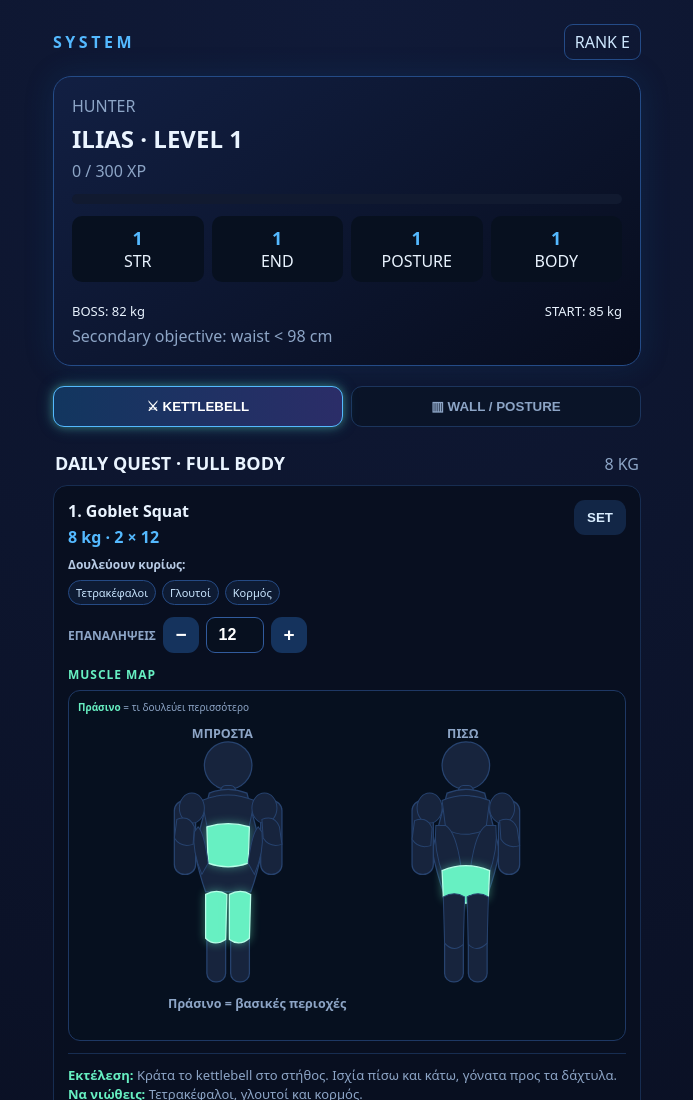
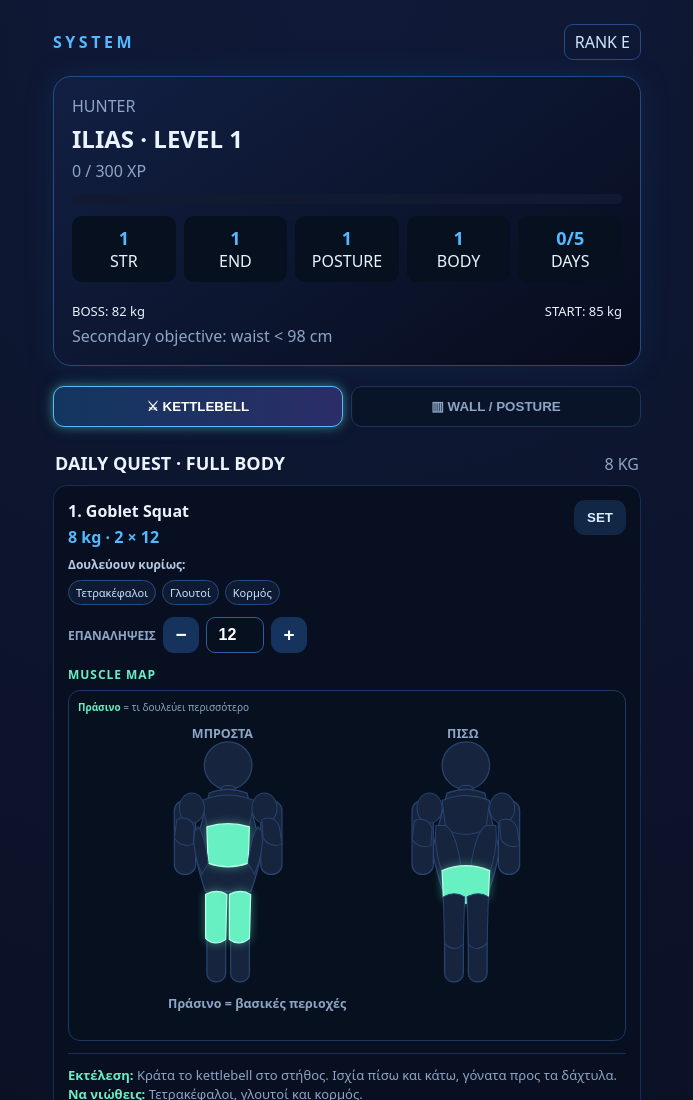
Before and after one commit to ilias29/solo-leveling-fitness, a website: page www/index.html in a window 1280 px wide. Shown: the top 1100 px of the page, without its empty margins (293-986 px from the left). Drawn offline with Linux system fonts and the light colour scheme.

Commit message:
Improve wall quest and track completed quest days

```diff
--- a/www/index.html
+++ b/www/index.html
@@ -9,7 +9,7 @@
 .app{max-width:620px;margin:auto;padding:24px 16px 80px}.top{display:flex;justify-content:space-between;align-items:center}.sys{letter-spacing:.22em;color:var(--glow);font-weight:900}.rank{border:1px solid var(--line);padding:6px 10px;border-radius:9px;color:#cfe8ff}
 .card{margin-top:16px;padding:18px;border:1px solid var(--line);border-radius:18px;background:linear-gradient(145deg,rgba(18,32,68,.92),rgba(7,12,28,.95));box-shadow:0 0 30px #1262a52b}
 h1{font-size:24px;margin:5px 0}.muted{color:var(--muted)}.xpbar{height:10px;background:#111a30;border-radius:10px;overflow:hidden;margin:12px 0}.xp{height:100%;width:0;background:linear-gradient(90deg,var(--glow),var(--violet));transition:.3s}
-.stats{display:grid;grid-template-columns:repeat(4,1fr);gap:8px;margin-top:12px}.stat{text-align:center;background:#07101f;padding:10px 4px;border-radius:10px}.stat b{display:block;color:var(--glow);font-size:18px}
+.stats{display:grid;grid-template-columns:repeat(5,1fr);gap:8px;margin-top:12px}.stat{text-align:center;background:#07101f;padding:10px 4px;border-radius:10px}.stat b{display:block;color:var(--glow);font-size:18px}
 .quest-title{display:flex;justify-content:space-between;align-items:end;margin:24px 2px 10px}.quest-title h2{margin:0;font-size:18px}
 .exercise{padding:14px;margin:10px 0;border:1px solid #172d51;border-radius:14px;background:#080f20}.exercise.done{border-color:var(--good);opacity:.85}
 .ex-head{display:grid;grid-template-columns:1fr auto;gap:10px;align-items:start}.exercise h3{margin:0 0 4px;font-size:16px}.dose{color:var(--glow);font-weight:800}
@@ -31,7 +31,7 @@ button{border:0;border-radius:11px;padding:10px 13px;font-weight:800}.check{back
 <body><main class="app">
 <div class="top"><div class="sys">SYSTEM</div><div class="rank">RANK E</div></div>
 <section class="card"><div class="muted">HUNTER</div><h1>ILIAS · LEVEL <span id="level">1</span></h1><div class="muted"><span id="xpText">0</span> / 300 XP</div><div class="xpbar"><div class="xp" id="xpbar"></div></div>
-<div class="stats"><div class="stat"><b>1</b>STR</div><div class="stat"><b>1</b>END</div><div class="stat"><b>1</b>POSTURE</div><div class="stat"><b>1</b>BODY</div></div>
+<div class="stats"><div class="stat"><b>1</b>STR</div><div class="stat"><b>1</b>END</div><div class="stat"><b>1</b>POSTURE</div><div class="stat"><b>1</b>BODY</div><div class="stat"><b id="dayCount">0/5</b>DAYS</div></div>
 <div class="boss"><div class="bossline"><span>BOSS: 82 kg</span><span>START: 85 kg</span></div><div class="muted" style="margin-top:5px">Secondary objective: waist &lt; 98 cm</div></div></section>
 
 <div class="modebar"><button class="mode active" data-mode="kb">⚔ KETTLEBELL</button><button class="mode wall" data-mode="wall">▥ WALL / POSTURE</button></div><div class="quest-title"><h2 id="questTitle">DAILY QUEST · FULL BODY</h2><span class="muted" id="questMeta">8 KG</span></div>
@@ -57,7 +57,7 @@ const workouts={
     title:"EXTRA QUEST · WALL / POSTURE",meta:"BODYWEIGHT",xp:20,
     items:[
       {name:"Wall Sit",sets:2,value:30,suffix:" sec",control:"ΧΡΟΝΟΣ",step:5,load:"Τοίχος",muscles:["Τετρακέφαλοι","Γλουτοί","Κορμός"],targets:["quads","glutes","core"],cue:"Πλάτη και λεκάνη στον τοίχο, πόδια λίγο μπροστά. Κατέβα μέχρι άνετη θέση και κράτα.",feel:"Μπροστά μηροί, γλουτοί και σταθερός κορμός.",mistake:"Γόνατα προς τα μέσα ή θέση τόσο χαμηλή που προκαλεί πόνο."},
-      {name:"Wall Squat",sets:2,value:10,suffix:"",control:"ΕΠΑΝΑΛΗΨΕΙΣ",step:1,load:"Τοίχος",muscles:["Τετρακέφαλοι","Γλουτοί","Κορμός"],targets:["quads","glutes","core"],cue:"Πλάτη στον τοίχο, γλίστρησε ελεγχόμενα προς τα κάτω και ανέβα πιέζοντας από όλο το πέλμα.",feel:"Τετρακέφαλοι και γλουτοί.",mistake:"Γόνατα που κλείνουν ή απότομη κάθοδος."},
+      {name:"Wall Push-Up",sets:2,value:10,suffix:"",control:"ΕΠΑΝΑΛΗΨΕΙΣ",step:1,load:"Τοίχος",muscles:["Στήθος","Τρικέφαλοι","Πρόσθιοι ώμοι","Κορμός"],targets:["chest","triceps","frontshoulders","core"],cue:"Παλάμες στον τοίχο λίγο πιο ανοιχτά από τους ώμους. Κράτα το σώμα σε ευθεία, λύγισε τους αγκώνες και φέρε ελεγχόμενα το στήθος προς τον τοίχο. Πίεσε πίσω.",feel:"Στήθος, τρικέφαλοι και μπροστινοί ώμοι.",mistake:"Λυγίζεις τη μέση ή ανοίγεις υπερβολικά τους αγκώνες."},
       {name:"Wall-Supported Hip Abduction",sets:2,value:10,suffix:" / πλευρά",control:"ΕΠΑΝΑΛΗΨΕΙΣ",step:1,load:"Σώμα",muscles:["Πλάγιοι γλουτοί","Ισχία","Κορμός"],targets:["glutes","core"],cue:"Στάσου δίπλα στον τοίχο για στήριξη. Σήκωσε το εξωτερικό πόδι λίγο στο πλάι χωρίς να γέρνεις τον κορμό.",feel:"Πλάγιο μέρος γλουτού του ποδιού που σηκώνεται.",mistake:"Γέρνεις στο πλάι ή γυρίζεις έντονα τα δάχτυλα προς τα έξω."},
       {name:"Wall Hip Hinge",sets:2,value:10,suffix:"",control:"ΕΠΑΝΑΛΗΨΕΙΣ",step:1,load:"Τοίχος",muscles:["Γλουτοί","Οπίσθιοι μηριαίοι","Κορμός"],targets:["glutes","hamstrings","core"],cue:"Στάσου με πλάτη προς τον τοίχο περίπου 20–30 cm μακριά. Σπρώξε τα ισχία πίσω μέχρι να ακουμπήσουν τον τοίχο, με ουδέτερη πλάτη.",feel:"Γλουτοί και πίσω μηροί.",mistake:"Το μετατρέπεις σε squat ή στρογγυλεύεις τη μέση."},
       {name:"Wall Slide",sets:2,value:8,suffix:"",control:"ΕΠΑΝΑΛΗΨΕΙΣ",step:1,load:"Τοίχος",muscles:["Άνω πλάτη","Ώμοι","Στάση σώματος"],targets:["upperback","shoulders","core"],cue:"Πλάτη στον τοίχο, πλευρά μαζεμένα. Σύρε χέρια προς τα πάνω όσο διατηρείς τον κορμό ελεγχόμενο.",feel:"Άνω πλάτη και ώμοι να δουλεύουν χωρίς ένταση στον αυχένα.",mistake:"Καμπουριάζεις ή ανοίγεις υπερβολικά τη μέση."},
@@ -69,6 +69,7 @@ const workouts={
 
 let state;try{state=JSON.parse(localStorage.getItem("soloState")||"{}")}catch(e){state={}}
 state.xp=Number.isFinite(state.xp)?state.xp:0;
+state.questDays=Array.isArray(state.questDays)?state.questDays:[];
 state.sessions=state.sessions||{};
 if(!state.sessions.kb) state.sessions.kb={done:Array.isArray(state.done)?state.done:[],values:state.reps||{}};
 if(!state.sessions.wall) state.sessions.wall={done:[],values:{}};
@@ -138,10 +139,10 @@ function render(){
  document.querySelectorAll("[data-minus]").forEach(b=>b.onclick=()=>{let i=+b.dataset.minus;setVal(i,val(i)-current().items[i].step)});
  document.querySelectorAll("[data-plus]").forEach(b=>b.onclick=()=>{let i=+b.dataset.plus;setVal(i,val(i)+current().items[i].step)});
  document.querySelectorAll("[data-input]").forEach(x=>x.onchange=()=>setVal(+x.dataset.input,x.value));
- let level=Math.floor(state.xp/300)+1,rem=state.xp%300;document.getElementById("level").textContent=level;document.getElementById("xpText").textContent=rem;document.getElementById("xpbar").style.width=(rem/3)+"%";
+ let level=Math.floor(state.xp/300)+1,rem=state.xp%300;document.getElementById("level").textContent=level;document.getElementById("xpText").textContent=rem;document.getElementById("xpbar").style.width=(rem/3)+"%";document.getElementById("dayCount").textContent=Math.min(state.questDays.length,5)+"/5";
 }
 document.querySelectorAll("[data-mode]").forEach(b=>b.onclick=()=>{state.activeMode=b.dataset.mode;save();document.getElementById("notice").textContent="";render()});
-document.getElementById("complete").onclick=()=>{const w=current(),s=session();if(s.done.length<w.items.length){document.getElementById("notice").textContent="QUEST INCOMPLETE";return}state.xp+=w.xp;s.done=[];save();render();document.getElementById("notice").textContent="QUEST COMPLETE · +"+w.xp+" XP"};
+document.getElementById("complete").onclick=()=>{const w=current(),s=session();if(s.done.length<w.items.length){document.getElementById("notice").textContent="QUEST INCOMPLETE";return}state.xp+=w.xp;const today=new Date().toLocaleDateString("en-CA");if(!state.questDays.includes(today))state.questDays.push(today);s.done=[];save();render();document.getElementById("notice").textContent="QUEST COMPLETE · +"+w.xp+" XP · DAYS "+Math.min(state.questDays.length,5)+"/5"};
 document.getElementById("reset").onclick=()=>{session().done=[];save();render();document.getElementById("notice").textContent=""};
 save();render();
 
```
